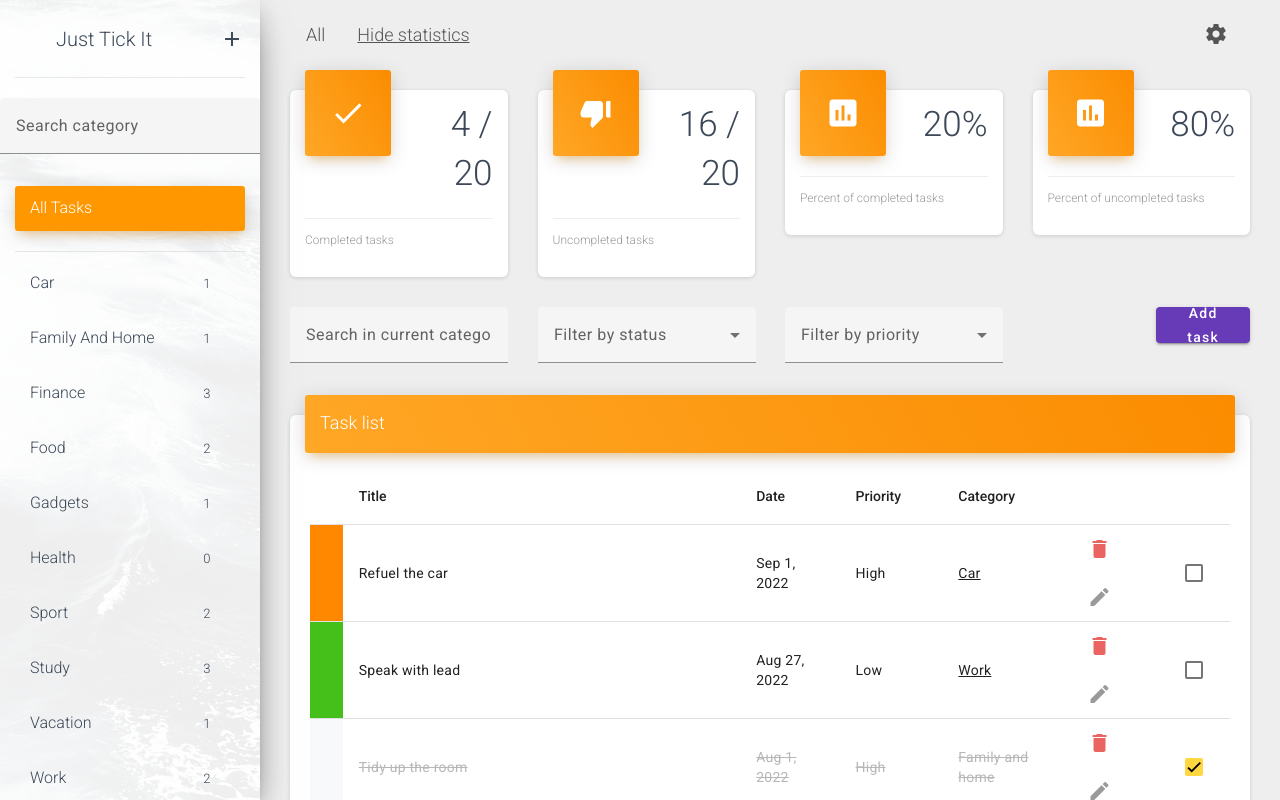
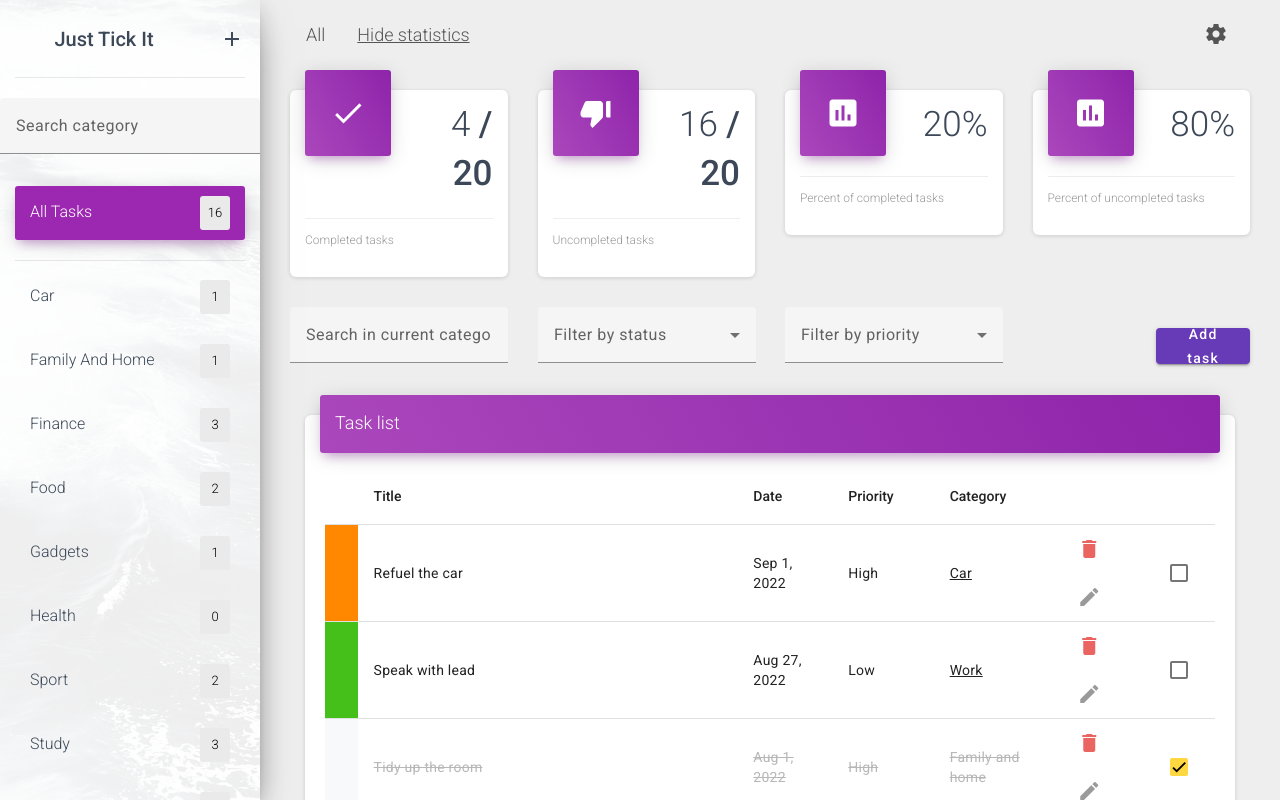
Before and after one commit to Vitaliistf/JustTickIt, an Angular app in the folder frontend/: page / in a window 1280 px wide. Shown: the top 800 px of the page. Built offline with nearby package versions, Linux system fonts and the light colour scheme; what ngx-color-picker would draw is missing.

Commit message:
Changed color theme

```diff
--- a/frontend/package.json
+++ b/frontend/package.json
@@ -21,6 +21,7 @@
     "@angular/platform-browser-dynamic": "^16.2.0",
     "@angular/router": "^16.2.0",
     "bootstrap-css-only": "^4.4.1",
+    "ng-sidebar": "^9.4.3",
     "ngx-color-picker": "^14.0.0",
     "rxjs": "~7.8.0",
     "tslib": "^2.3.0",
--- a/frontend/src/app/app.component.html
+++ b/frontend/src/app/app.component.html
@@ -1,4 +1,4 @@
-<div class="wrapper ">
+<div class="wrapper">
 
     <app-categories (addCategory)="onAddCategory($event)"
                     (deleteCategory)="onDeleteCategory($event)"
@@ -6,6 +6,7 @@
                     (selectCategory)="onSelectCategory($event)"
                     (updateCategory)="onUpdateCategory($event)"
                     [categoryMap]="categoryMap"
+                    [uncompletedTotal]="uncompletedTotalTasksCount"
 
                     [categories]="categories"
                     [selectedCategory]="selectedCategory">
--- a/frontend/src/app/app.component.ts
+++ b/frontend/src/app/app.component.ts
@@ -92,10 +92,10 @@ export class AppComponent implements OnInit {
           }));
       })).subscribe(result => {
         const t = result.t;
-      if (t.category instanceof Category) {
+      if (t.category) {
         this.categoryMap.set(t.category, result.count);
-        this.updateTasksAndStats();
       }
+      this.updateTasksAndStats();
     })
   }
 
@@ -142,9 +142,19 @@ export class AppComponent implements OnInit {
   }
 
   onAddTask(task: Task) {
-    this.dataService.addTask(task).subscribe(
-      () => this.updateTasksAndStats()
-    );
+    this.dataService.addTask(task).pipe(
+      concatMap(t => {
+        return this.dataService.getUncompletedCountInCategory(t.category ? t.category : null)
+          .pipe(map(count => {
+            return ({t: task, count});
+          }));
+      })).subscribe(result => {
+      const t = result.t;
+      if (t.category) {
+        this.categoryMap.set(t.category, result.count);
+      }
+      this.updateTasksAndStats();
+    })
   }
 
   onAddCategory(title: string | null) {
--- a/frontend/src/app/components/categories/categories.component.css
+++ b/frontend/src/app/components/categories/categories.component.css
@@ -52,3 +52,13 @@ span.add-icon-area {
 .sidebar-background {
   background-image: url("../../../assets/img/sidebar.jpg");
 }
+
+.uncompleted-count {
+  background-color: #eaeaea;
+  border-radius: 3px;
+  padding: 5px;
+  color: black;
+  width: 15%;
+  display: inline-block;
+  text-align: center;
+}
--- a/frontend/src/app/components/categories/categories.component.html
+++ b/frontend/src/app/components/categories/categories.component.html
@@ -1,6 +1,6 @@
-<div class="sidebar" data-background-color="white" data-color="orange">
+<div class="sidebar" data-background-color="white" data-color="purple">
   <div class="logo">
-    <span class="nav-title">
+    <span class="nav-title font-weight-bold">
       Just Tick It
     </span>
 
@@ -41,6 +41,7 @@
           class="nav-item category">
         <a class="nav-link pointer">
           <span class="all-category-title">All tasks</span>
+          <span class="uncompleted-count"> {{uncompletedTotal}}</span>
         </a>
       </li>
 
--- a/frontend/src/app/components/categories/categories.component.ts
+++ b/frontend/src/app/components/categories/categories.component.ts
@@ -22,6 +22,9 @@ export class CategoriesComponent implements OnInit {
 
   @Input()
   categoryMap!: Map<Category, number>;
+
+  @Input()
+  uncompletedTotal!: number;
 
   @Output()
   selectCategory = new EventEmitter<Category | null>();
--- a/frontend/src/app/components/statistics/stat-card/stat-card.component.html
+++ b/frontend/src/app/components/statistics/stat-card/stat-card.component.html
@@ -1,10 +1,10 @@
 <div class="card card-stats">
-    <div class="card-header card-header-warning card-header-icon">
+    <div class="card-header card-header-primary card-header-icon">
         <div class="card-icon">
             <i class="material-icons">{{iconName}}</i>
         </div>
         <p class="card-category"></p>
-        <h3 class="card-title">{{count}} <span *ngIf="countTotal"> / {{countTotal}}</span></h3>
+        <h3 class="card-title">{{count}} <span class="font-weight-bold" *ngIf="countTotal"> / {{countTotal}}</span></h3>
     </div>
     <div class="card-footer">
         <div class="stats">
--- a/frontend/src/app/components/tasks/tasks.component.css
+++ b/frontend/src/app/components/tasks/tasks.component.css
@@ -38,6 +38,7 @@
 .delete-icon {
   cursor: pointer;
   color: #EA6561;
+  font-size: 18px;
   margin-left: 3px;
   margin-right: 3px;
 }
@@ -45,6 +46,7 @@
 .edit-icon {
   cursor: pointer;
   color: #9A9A9A;
+  font-size: 18px;
   margin-left: 3px;
   margin-right: 3px;
 }
@@ -54,3 +56,9 @@
   color: #9C27B0 !important;
   font-weight: normal;
 }
+
+.filter-and-button-container {
+  display: flex;
+  align-items: center;
+  justify-content: space-between;
+}
--- a/frontend/src/app/components/tasks/tasks.component.html
+++ b/frontend/src/app/components/tasks/tasks.component.html
@@ -1,4 +1,4 @@
-<div class="row">
+<div class="row filter-and-button-container">
 
   <div class="col-md-3 col-sm-12">
     <mat-form-field>
@@ -79,14 +79,16 @@
         </button>
       </div>
       <div class="text-right col-6">
-        <button color="primary" (click)="openAddTaskDialog()" mat-raised-button>Add task</button>
+        <button color="primary" (click)="openAddTaskDialog()" mat-raised-button>
+          Add task
+        </button>
       </div>
     </div>
   </div>
-
+</div>
   <div class="col-md-12 task-list">
     <div class="card">
-      <div class="card-header card-header-warning">
+      <div class="card-header card-header-primary">
         <h4 class="card-title">Task list</h4>
       </div>
       <div *ngIf="tasks && tasks.length > 0" class="card-body table-responsive">
@@ -187,5 +189,3 @@
       </div>
     </div>
   </div>
-
-</div>
```
Also changed, not shown: frontend/src/app/components/header/header.component.css (line endings or trailing spaces), frontend/src/app/components/statistics/stat-card/stat-card.component.css (line endings or trailing spaces), 1 other file (tests, documents, lock files or other folders).
